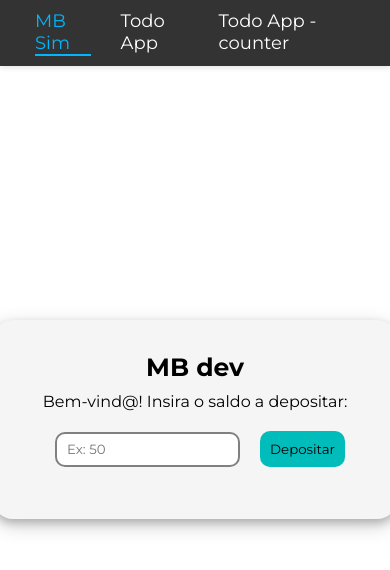
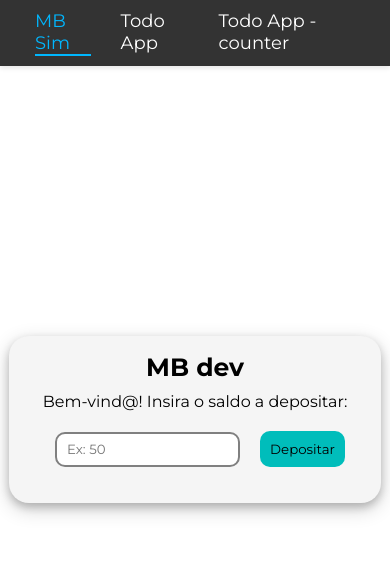
Before and after one commit to rcsilva211/todo-react, a React (Create React App) app: page / in a window 390 px wide. Shown: the top 570 px of the page. Built offline with nearby package versions, Linux system fonts and the light colour scheme.

Commit message:
css(master): master css fix

```diff
--- a/src/components1/TodoReact/TodoReact.css
+++ b/src/components1/TodoReact/TodoReact.css
@@ -30,6 +30,6 @@ p {
 @media screen and (max-width: 600px) {
   .container {
     padding: 1rem;
-    margin: 1rem;
+    width: auto;
   }
 }
--- a/src/components2/TodoReact/TodoReact.css
+++ b/src/components2/TodoReact/TodoReact.css
@@ -47,9 +47,8 @@ button {
 }
 
 @media screen and (max-width: 600px) {
-  .container {
+  .container-component1 {
     padding: 1rem;
-    margin: 1rem;
     width: auto;
   }
 }
--- a/src/components3/ATM/ATM.css
+++ b/src/components3/ATM/ATM.css
@@ -47,3 +47,10 @@
   margin: 20px;
   font-size: 18px;
 }
+
+@media screen and (max-width: 600px) {
+  .atm-container {
+    padding: 1rem;
+    width: auto;
+  }
+}
```
